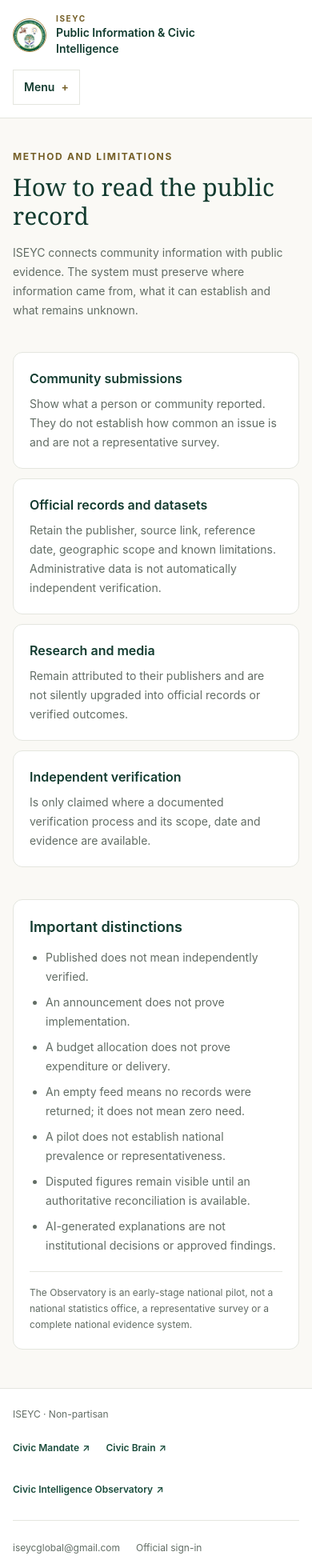
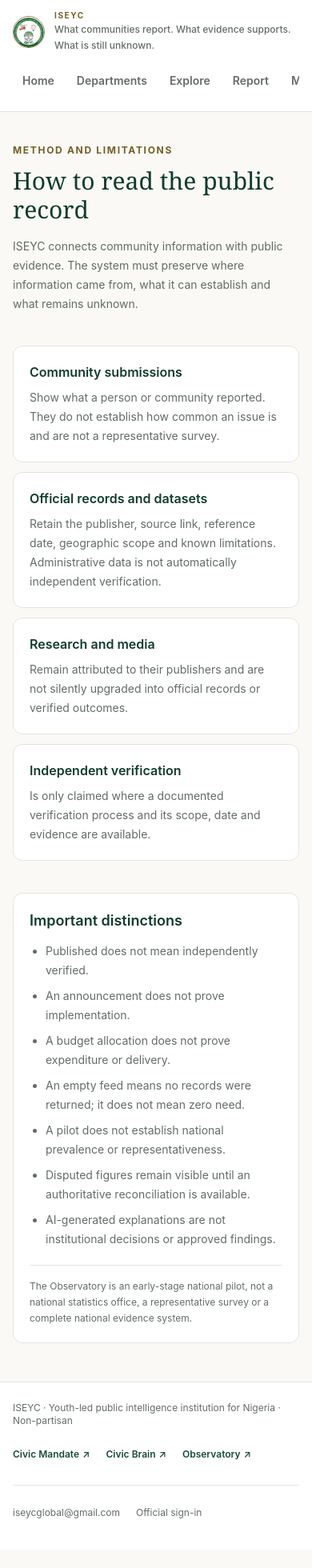
Before and after one commit to mrzulqarnainnadabo/iseyc-digital-operations-centre-notion, a Next.js app: page /method in a window 390 px wide. Shown: the top 1960 px of the page at 80% size. After the commit the page ends 1937 px from the top, so only its background shows below. Built offline with nearby package versions, Linux system fonts and the light colour scheme.

Commit message:
fix(idcc): public intelligence chrome on main
Founder authorised merge of public identity chrome.
Replace brochure header, horizontal nav, institutional footer.
Seal unchanged. No production deploy by this commit alone.

```diff
--- a/components/PublicShell.tsx
+++ b/components/PublicShell.tsx
@@ -4,16 +4,14 @@ const links = [
   { href: "/", label: "Home" },
   { href: "/departments", label: "Departments" },
   { href: "/explore", label: "Explore" },
-  { href: "/submit", label: "Submit" },
-  { href: "/explain", label: "Explain" },
+  { href: "/submit", label: "Report" },
   { href: "/method", label: "Method" },
-  { href: "/contact", label: "Contact" },
 ];
 
 const products = [
   { href: "https://2027-street-mandate.vercel.app", label: "Civic Mandate" },
   { href: "https://iseyc-civic-brain.vercel.app", label: "Civic Brain" },
-  { href: "https://iseyc-civic-intelligence-observatory.vercel.app", label: "Civic Intelligence Observatory" },
+  { href: "https://iseyc-civic-intelligence-observatory.vercel.app", label: "Observatory" },
 ];
 
 export function PublicShell({ children }: { children: React.ReactNode }) {
@@ -21,41 +19,29 @@ export function PublicShell({ children }: { children: React.ReactNode }) {
     <div className="min-h-screen bg-cream-50 text-ink-950">
       <a href="#main-content" className="sr-only z-50 rounded-control bg-white px-4 py-3 font-semibold text-forest-950 focus:not-sr-only focus:fixed focus:left-4 focus:top-4">Skip to content</a>
       <header className="border-b border-line bg-white">
-        <div className="mx-auto flex max-w-7xl flex-wrap items-center justify-between gap-4 px-4 py-4 sm:px-6 lg:px-8">
+        <div className="mx-auto flex max-w-7xl flex-col gap-3 px-4 py-3 sm:px-6 sm:py-4 lg:flex-row lg:items-center lg:justify-between lg:px-8">
           <Link href="/" className="flex min-w-0 items-center gap-3">
-            <img src="/iseyc-seal.svg" alt="" width="42" height="42" className="shrink-0 rounded-full border border-gold-600 bg-white object-contain" />
+            <img src="/iseyc-seal.svg" alt="" width="40" height="40" className="shrink-0 rounded-full border border-gold-600 bg-white object-contain" />
             <span className="min-w-0">
               <span className="block text-[10px] font-bold uppercase tracking-[0.16em] text-gold-700">ISEYC</span>
-              <span className="block max-w-[250px] text-sm font-semibold leading-5 text-forest-950 sm:max-w-none">Public Information & Civic Intelligence</span>
+              <span className="block max-w-[19rem] text-xs font-medium leading-5 text-ink-700 sm:max-w-none">What communities report. What evidence supports. What is still unknown.</span>
             </span>
           </Link>
-          <nav aria-label="Public navigation" className="public-nav hidden w-auto max-w-full gap-1 sm:flex sm:flex-wrap">
+          <nav aria-label="Public navigation" className="public-nav flex w-full max-w-full gap-1 overflow-x-auto pb-1 lg:w-auto lg:flex-wrap lg:overflow-visible lg:pb-0">
             {links.map((item) => (
-              <Link key={item.href} href={item.href} className="inline-flex min-h-[44px] shrink-0 items-center rounded-control px-3 text-sm font-medium text-ink-700 hover:bg-forest-100 hover:text-forest-950">
+              <Link key={item.href} href={item.href} className="inline-flex min-h-[44px] shrink-0 items-center rounded-control px-3 text-sm font-semibold text-ink-700 hover:bg-forest-100 hover:text-forest-950">
                 {item.label}
               </Link>
             ))}
           </nav>
-          <details className="public-mobile-menu relative sm:hidden">
-            <summary aria-label="Menu: open public navigation" className="inline-flex min-h-[44px] min-w-[84px] cursor-pointer list-none items-center justify-center gap-2 border border-line px-3 text-sm font-semibold text-forest-950 hover:bg-forest-100">
-              Menu <span aria-hidden="true" className="text-gold-700">+</span>
-            </summary>
-            <nav aria-label="Mobile public navigation" className="public-mobile-menu__links absolute right-0 top-[calc(100%+0.5rem)] z-20 flex w-[min(18rem,calc(100vw-2rem))] flex-col border border-line bg-white p-2 shadow-lg">
-              {links.map((item) => (
-                <Link key={item.href} href={item.href} className="inline-flex min-h-[44px] items-center px-3 text-sm font-medium text-ink-700 hover:bg-forest-100 hover:text-forest-950">
-                  {item.label}
-                </Link>
-              ))}
-            </nav>
-          </details>
         </div>
       </header>
       <main id="main-content" className="mx-auto min-h-[65vh] max-w-7xl px-4 sm:px-6 lg:px-8">{children}</main>
       <footer className="border-t border-line bg-white">
         <div className="mx-auto max-w-7xl space-y-4 px-4 py-6 sm:px-6 lg:px-8">
           <div className="flex flex-col gap-3 sm:flex-row sm:items-center sm:justify-between">
-            <p className="text-xs text-ink-600">ISEYC · Non-partisan</p>
-            <nav aria-label="Verified public products" className="flex flex-wrap gap-x-5 gap-y-2">
+            <p className="text-xs text-ink-600">ISEYC · Youth-led public intelligence institution for Nigeria · Non-partisan</p>
+            <nav aria-label="Public intelligence systems" className="flex flex-wrap gap-x-5 gap-y-2">
               {products.map((product) => (
                 <a key={product.label} href={product.href} target="_blank" rel="noopener noreferrer" className="inline-flex min-h-[44px] items-center gap-1 text-xs font-semibold text-forest-800 hover:underline">
                   {product.label}<span aria-hidden="true">↗</span>
```
